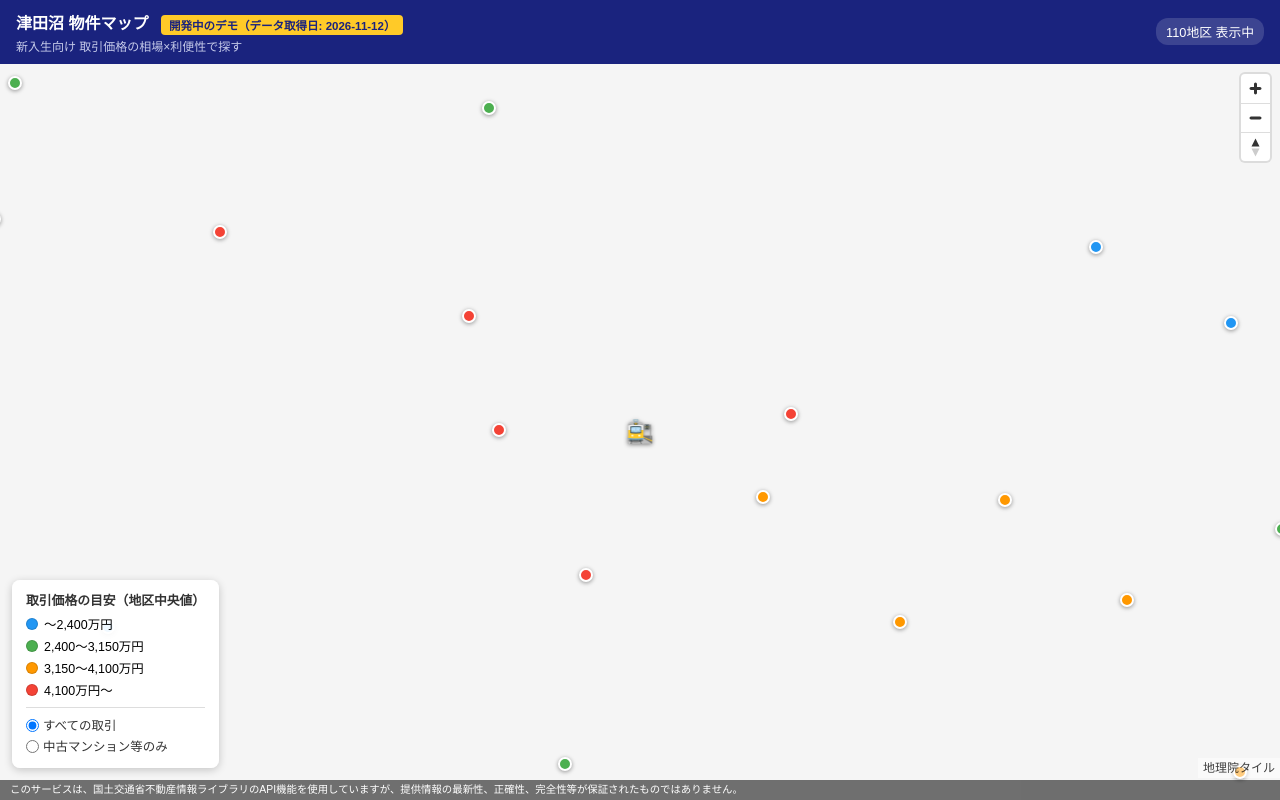
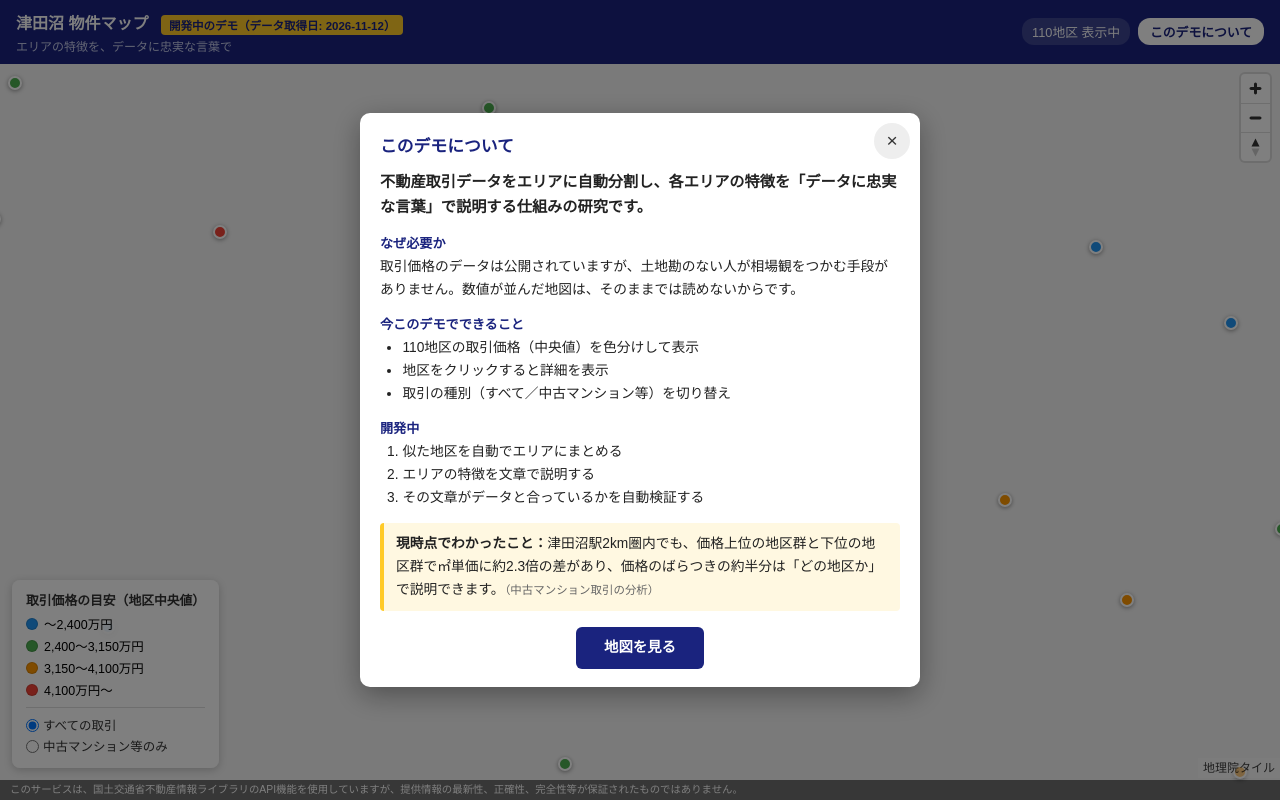
Before and after one commit to xzayj/property-demo, a plain HTML site: page index.html in a window 1280 px wide. Drawn offline with nearby package versions, Linux system fonts and the light colour scheme; no server answers.

Commit message:
「このデモについて」パネルを追加、サブタイトルを変更
初回表示時に開くオーバーレイで、研究の概要・現在できること・開発中の内容を説明する。

Co-Authored-By: Claude Fable 5.2 <noreply@anthropic.com>

```diff
--- a/demo.js
+++ b/demo.js
@@ -140,4 +140,37 @@ async function main() {
   });
 }
 
+// 「このデモについて」パネル。初回表示時だけ自動で開き、以降はヘッダーのボタンで再表示する。
+function setupAbout() {
+  const overlay = document.getElementById('about-overlay');
+  const panel = document.getElementById('about-panel');
+  const openBtn = document.getElementById('about-open');
+  const SEEN_KEY = 'property-demo:about-seen';
+
+  const open = () => {
+    overlay.hidden = false;
+    panel.focus();
+  };
+  const close = () => {
+    overlay.hidden = true;
+    // localStorage が使えない環境（プライベートブラウズ等）では毎回開くだけで、動作は妨げない
+    try { localStorage.setItem(SEEN_KEY, '1'); } catch (e) { /* 無視 */ }
+    openBtn.focus();
+  };
+
+  openBtn.addEventListener('click', open);
+  document.getElementById('about-close').addEventListener('click', close);
+  document.getElementById('about-ok').addEventListener('click', close);
+  // 背景（パネルの外側）のクリックでも閉じる
+  overlay.addEventListener('click', (e) => { if (e.target === overlay) close(); });
+  document.addEventListener('keydown', (e) => {
+    if (e.key === 'Escape' && !overlay.hidden) close();
+  });
+
+  let seen = false;
+  try { seen = localStorage.getItem(SEEN_KEY) === '1'; } catch (e) { /* 無視 */ }
+  if (!seen) open();
+}
+
+setupAbout();
 main();
--- a/index.html
+++ b/index.html
@@ -28,8 +28,29 @@
       display: flex;
       align-items: center;
       justify-content: space-between;
+      flex-wrap: wrap;
+      gap: 6px 12px;
       flex-shrink: 0;
     }
+    header .header-actions {
+      display: flex;
+      align-items: center;
+      gap: 8px;
+      margin-left: auto;
+    }
+    #about-open {
+      font: inherit;
+      font-size: 0.8rem;
+      font-weight: bold;
+      color: #1a237e;
+      background: #fff;
+      border: none;
+      border-radius: 12px;
+      padding: 4px 12px;
+      cursor: pointer;
+      white-space: nowrap;
+    }
+    #about-open:hover { background: #e8eaf6; }
     header h1 { font-size: 1rem; font-weight: bold; }
     header .demo-badge {
       display: inline-block;
@@ -168,6 +189,89 @@
       z-index: 11;
     }
 
+    /* 「このデモについて」オーバーレイ */
+    #about-overlay {
+      position: fixed;
+      inset: 0;
+      z-index: 100;
+      background: rgba(0, 0, 0, 0.5);
+      display: flex;
+      align-items: center;
+      justify-content: center;
+      padding: 12px;
+    }
+    #about-overlay[hidden] { display: none; }
+    #about-panel {
+      position: relative;
+      width: 100%;
+      max-width: 560px;
+      max-height: 100%;
+      overflow-y: auto;
+      background: #fff;
+      border-radius: 10px;
+      box-shadow: 0 8px 28px rgba(0,0,0,0.35);
+      padding: 20px 20px 18px;
+      color: #222;
+      line-height: 1.65;
+      outline: none;
+    }
+    #about-panel h2 {
+      font-size: 1.05rem;
+      color: #1a237e;
+      padding-right: 36px;
+      margin-bottom: 8px;
+    }
+    #about-panel .about-lead {
+      font-size: 0.95rem;
+      font-weight: bold;
+      margin-bottom: 14px;
+    }
+    #about-panel h3 {
+      font-size: 0.82rem;
+      color: #1a237e;
+      margin: 12px 0 2px;
+    }
+    #about-panel p,
+    #about-panel li { font-size: 0.86rem; }
+    #about-panel ul,
+    #about-panel ol { padding-left: 1.4em; }
+    #about-panel .about-finding {
+      margin-top: 14px;
+      padding: 10px 12px;
+      background: #fff8e1;
+      border-left: 4px solid #ffca28;
+      border-radius: 4px;
+    }
+    #about-panel .about-finding small { color: #666; }
+    #about-close {
+      position: absolute;
+      top: 10px;
+      right: 10px;
+      width: 36px;
+      height: 36px;
+      border: none;
+      border-radius: 50%;
+      background: #eee;
+      color: #333;
+      font-size: 1.2rem;
+      line-height: 1;
+      cursor: pointer;
+    }
+    #about-close:hover { background: #ddd; }
+    #about-ok {
+      display: block;
+      margin: 16px auto 0;
+      font: inherit;
+      font-size: 0.9rem;
+      font-weight: bold;
+      color: #fff;
+      background: #1a237e;
+      border: none;
+      border-radius: 6px;
+      padding: 9px 28px;
+      cursor: pointer;
+    }
+
     /* データ出典（不動産情報ライブラリAPI利用規約 第7条に基づく必須表示） */
     #data-note {
       position: absolute;
@@ -189,10 +293,42 @@
   <header>
     <div>
       <h1>津田沼 物件マップ <span class="demo-badge">開発中のデモ（データ取得日: <span id="fetched-date">2026-11-12</span>）</span></h1>
-      <div class="subtitle">新入生向け 取引価格の相場×利便性で探す</div>
+      <div class="subtitle">エリアの特徴を、データに忠実な言葉で</div>
     </div>
-    <span id="count">読み込み中…</span>
+    <div class="header-actions">
+      <span id="count">読み込み中…</span>
+      <button type="button" id="about-open">このデモについて</button>
+    </div>
   </header>
+
+  <div id="about-overlay" hidden>
+    <div id="about-panel" role="dialog" aria-modal="true" aria-labelledby="about-title" tabindex="-1">
+      <button type="button" id="about-close" aria-label="閉じる">×</button>
+      <h2 id="about-title">このデモについて</h2>
+      <p class="about-lead">不動産取引データをエリアに自動分割し、各エリアの特徴を「データに忠実な言葉」で説明する仕組みの研究です。</p>
+
+      <h3>なぜ必要か</h3>
+      <p>取引価格のデータは公開されていますが、土地勘のない人が相場観をつかむ手段がありません。数値が並んだ地図は、そのままでは読めないからです。</p>
+
+      <h3>今このデモでできること</h3>
+      <ul>
+        <li>110地区の取引価格（中央値）を色分けして表示</li>
+        <li>地区をクリックすると詳細を表示</li>
+        <li>取引の種別（すべて／中古マンション等）を切り替え</li>
+      </ul>
+
+      <h3>開発中</h3>
+      <ol>
+        <li>似た地区を自動でエリアにまとめる</li>
+        <li>エリアの特徴を文章で説明する</li>
+        <li>その文章がデータと合っているかを自動検証する</li>
+      </ol>
+
+      <p class="about-finding"><strong>現時点でわかったこと：</strong>津田沼駅2km圏内でも、価格上位の地区群と下位の地区群で㎡単価に約2.3倍の差があり、価格のばらつきの約半分は「どの地区か」で説明できます。<small>（中古マンション取引の分析）</small></p>
+
+      <button type="button" id="about-ok">地図を見る</button>
+    </div>
+  </div>
 
   <main>
     <div id="map"></div>
```
